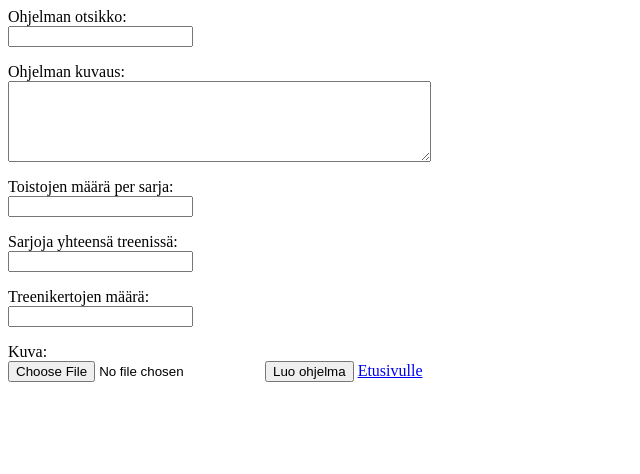
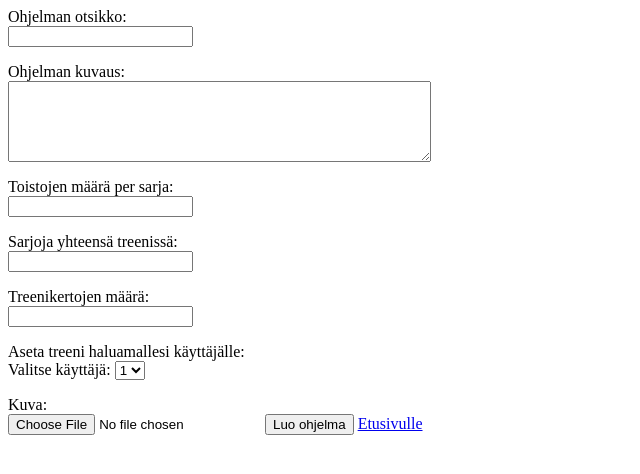
Before and after one commit to sofiaaair/Kuntoilusovellus, a Flask app: template templates/createprograml.html in a window 1280 px wide. Shown: the top 474 px of the page, without its empty margins (0-640 px from the left). Run offline with Flask 2, Linux system fonts and the light colour scheme; the template is opened without the code that fills it: most values are stand-ins (such as "Sample title", 1, 10 or a date in 2020).

Commit message:
lisätty lomakkeen tarkistusominaisuuksia

```diff
--- a/templates/createprograml.html
+++ b/templates/createprograml.html
@@ -1,4 +1,4 @@
-<form action="/createprogram" method="POST" enctype="multipart/form-data">
+<form action="/createprogram" method="POST" enctype="multipart/form-data" onsubmit="return check(this)">
 <p>Ohjelman otsikko:<br>
 <input type="text" name="headline"></p>
 <p>Ohjelman kuvaus:<br>
@@ -9,6 +9,13 @@
 <input type="text" name="sets"</p>
 <p> Treenikertojen määrä:<br>
 <input type="text" name="times"></p>
+<p> Aseta treeni haluamallesi käyttäjälle:<br>
+  <label for="users">Valitse käyttäjä:</label>
+  <select id="user" name="user">
+{% for user in users %}
+<option value="{{ user[0] }}"> {{ user[0] }} </option>
+{% endfor %}
+  </select>
 <p>Kuva:<br>
 <input type="file" name="file">
 <input type="submit" value="Luo ohjelma">
@@ -17,12 +24,32 @@
 
 <script>
 function check(form) {
-    if (form.headline.value.length > 100) {
-        alert("Otsikko on liian pitkä");
+    if (form.headline.value.length > 100 || form.headline.value.length < 4) {
+        alert("Otsikon tulee olla 4-100 merkkiä pitkä");
         return false;
     }
-    if (form.content.value.length > 10000) {
-        alert("Kuvaus on liian pitkä");
+    if (form.content.value.length > 10000 || form.content.value.length < 10) {
+        alert("Kuvauksen tulee olla 10-10000 merkkiä pitkä");
+        return false;
+    }
+    if (form.reps.value  > 50 || form.reps.value < 1) {
+        alert("Toistojen määrä tulee olla välillä 1-50");
+        return false;
+    }
+    if (form.sets.value > 15 || form.sets.value < 1) {
+        alert("Settien määrän tulee olla 1-15");
+        return false;
+    }
+    if (form.times.value < 1 || form.times.value > 10) {
+        alert("Treenikertojen määrä tulee olla välillä 1-10");
+        return false;
+    }
+    if (form.user.value.length < 1) {
+        alert("Aseta treenille käyttäjä");
+        return false;
+    }
+    if (form.file.files.length == 0) {
+        alert("Aseta kuva");
         return false;
     }
     return true;
```
Also changed, not shown: templates/index.html (+15 -1 lines), templates/signup.html (+16 -3 lines).
